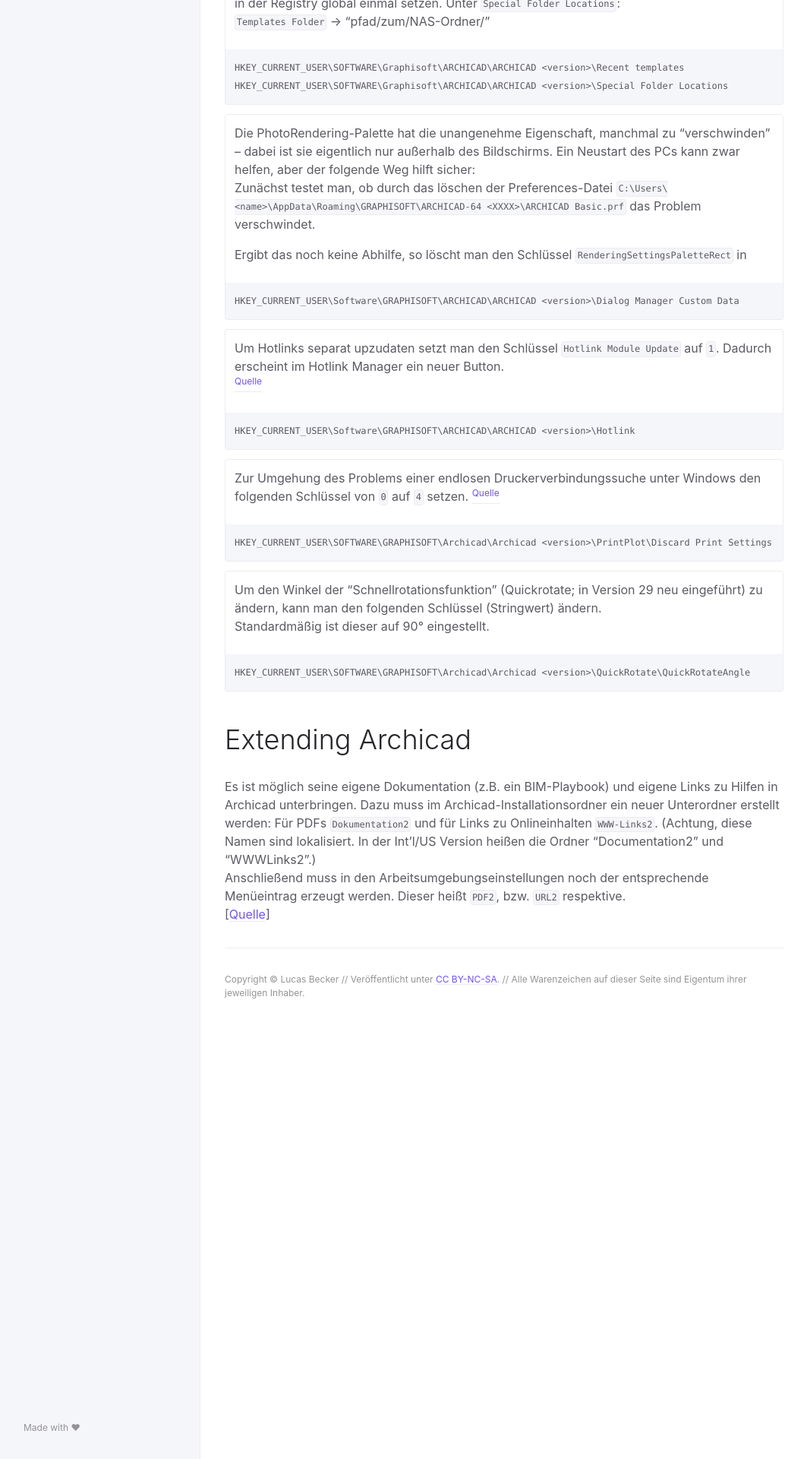
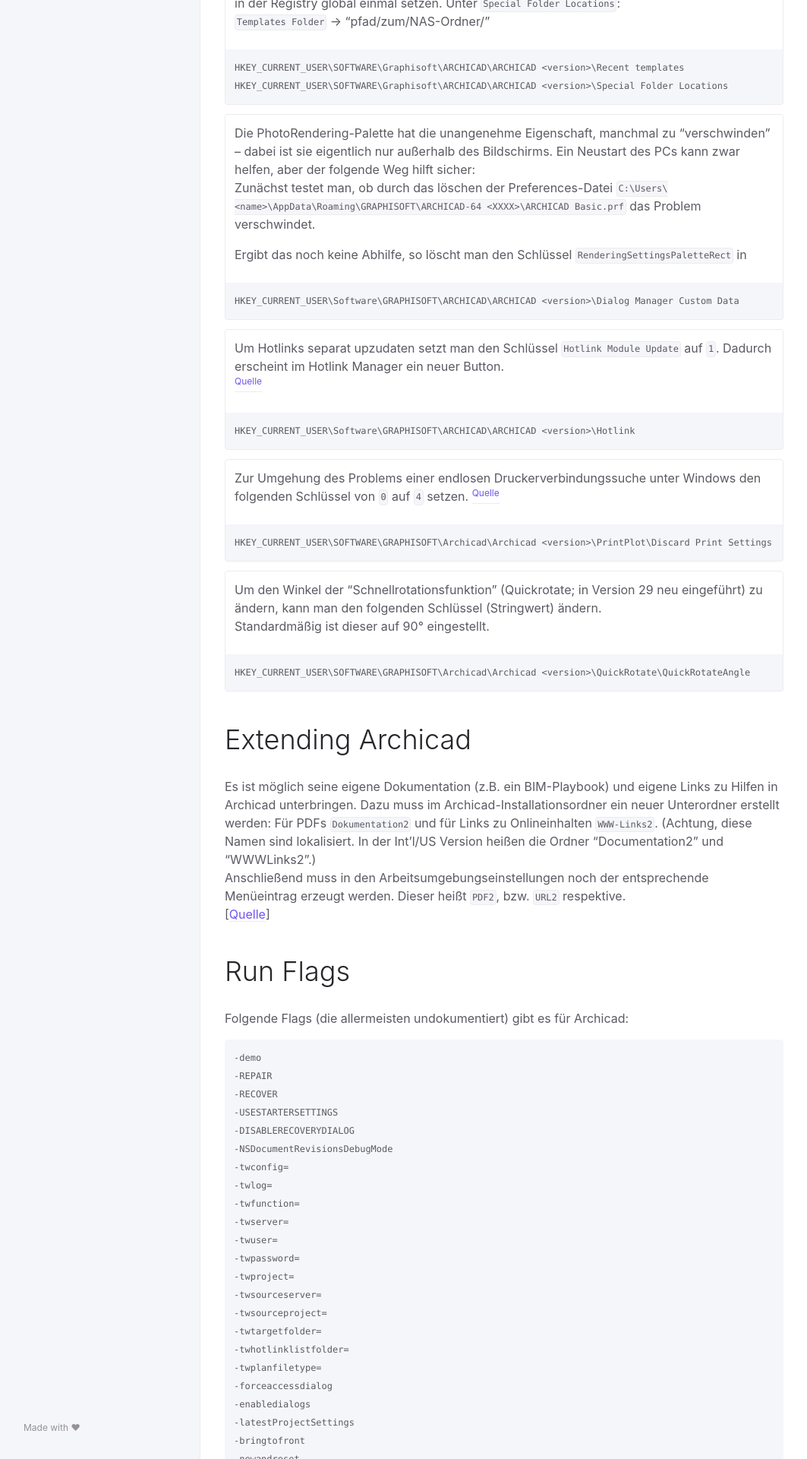
Before and after one commit to runxel/archicad-wiki, a Jekyll site: the page built from _pages/180_Advanced.md, in a window 1280 px wide. Shown: the part 3080-5000 px from the top of the page at 76% size, without its empty margins (108-1171 px from the left). Built offline with Jekyll 4.4.1, drawn with Linux system fonts in a browser that asks for light colours; some of the changed text lies outside the part shown.

Commit message:
Kleinigkeiten

````diff
--- a/_pages/180_Advanced.md
+++ b/_pages/180_Advanced.md
@@ -164,3 +164,51 @@ HKEY_CURRENT_USER\SOFTWARE\GRAPHISOFT\Archicad\Archicad <version>\QuickRotate\Qu
 Es ist möglich seine eigene Dokumentation (z.B. ein BIM-Playbook) und eigene Links zu Hilfen in Archicad unterbringen. Dazu muss im Archicad-Installationsordner ein neuer Unterordner erstellt werden: Für PDFs `Dokumentation2` und für Links zu Onlineinhalten `WWW-Links2`. (Achtung, diese Namen sind lokalisiert. In der Int'l/US Version heißen die Ordner "Documentation2" und "WWWLinks2".)
 Anschließend muss in den Arbeitsumgebungseinstellungen noch der entsprechende Menüeintrag erzeugt werden. Dieser heißt `PDF2`, bzw. `URL2` respektive.
 [[Quelle](https://community.graphisoft.com/t5/Setup-License-forum/Error-WWWLinks2-amp-Help2/)]
+
+
+# Run Flags
+Folgende Flags (die allermeisten undokumentiert) gibt es für Archicad:
+
+```
+-demo
+-REPAIR
+-RECOVER
+-USESTARTERSETTINGS
+-DISABLERECOVERYDIALOG
+-NSDocumentRevisionsDebugMode
+-twconfig=
+-twlog=
+-twfunction=
+-twserver=
+-twuser=
+-twpassword=
+-twproject=
+-twsourceserver=
+-twsourceproject=
+-twtargetfolder=
+-twhotlinklistfolder=
+-twplanfiletype=
+-forceaccessdialog
+-enabledialogs
+-latestProjectSettings
+-bringtofront
+-newandreset
+-useprofile=
+-uselibrary=
+-usetwlibrary=
+-openasplan
+-filespecificparameters=
+-terminateonfirstassert
+-launcher=
+-loginOnly
+-ipcdirect=
+-ipccontact=
+-appRegistrySpaceName
+-logFilesDir
+-randomtest  (?)
+-repeatnumber (?)
+-incrementseed (?)
+-select (?)
+-mode (?)
+-ARM (?)
+```
````
Also changed, not shown: _pages/30_Datei_Workflows.md (+1 -1 lines), _pages/40_Grundlagen/De-En.md (+6 -0 lines).
